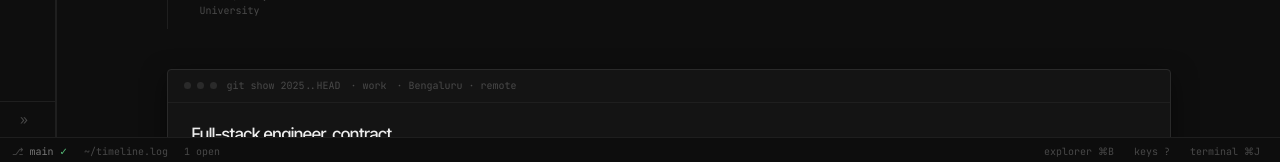
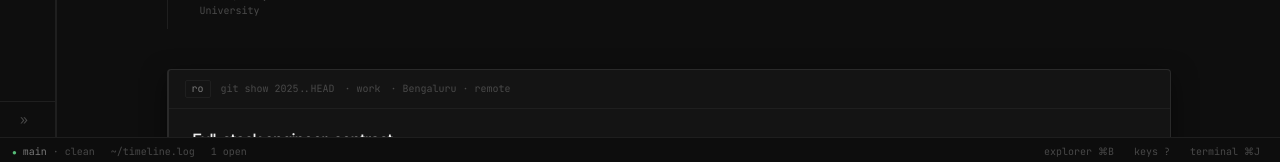
Before and after one commit to raahul4559/Portfolio, a Next.js app: page /timeline in a window 1280 px wide. Shown: the part 635-797 px from the top of the page. Built offline with nearby package versions, Linux system fonts and the light colour scheme.

Commit message:
feat: add FrameBar component for consistent rendered document headers; update ProjectDetail and Timeline components to use FrameBar

```diff
--- a/app/globals.css
+++ b/app/globals.css
@@ -245,9 +245,13 @@
     border-right: 1px solid var(--border);
   }
 
+  /* A rendered "document" surface — command palette, code frame, log entry.
+     The doubled left edge is the OS's own frame mark: thicker than a card
+     border, plain (not accent — accent stays a state signal, not trim). */
   .layer {
     background: var(--surface);
     border: 1px solid var(--border-strong);
+    border-left-width: 2px;
     box-shadow: var(--shadow-layer);
   }
 
--- a/components/modules/ProjectDetail.tsx
+++ b/components/modules/ProjectDetail.tsx
@@ -2,12 +2,12 @@ import Link from "next/link";
 
 import { ProjectCode } from "@/components/modules/ProjectCode";
 import { Document, Section } from "@/components/ui/Document";
-import { CtaButton, StatusChip } from "@/components/ui/bits";
+import { CtaButton, FrameBar, StatusChip } from "@/components/ui/bits";
 import type { Project } from "@/content/types";
 
 /**
- * A project is a file, not a card — this is the same editor-chrome frame
- * used everywhere else code appears in the OS: traffic dots, a real
+ * A project is a file, not a card — this is the same rendered-document frame
+ * used everywhere else code appears in the OS: a `read-only` mark, a real
  * filename, line numbers, syntax highlighting. `ProjectCode` prints the
  * actual `Project` object; nothing below the fold says anything the object
  * itself doesn't already say, except the two things a code string can't
@@ -41,16 +41,7 @@ export function ProjectDetail({ project }: { project: Project }) {
       </header>
 
       <div className="layer overflow-hidden rounded-sm">
-        <div className="hair-b flex items-center gap-2.5 px-4 py-2.5">
-          <span aria-hidden className="flex gap-1.5">
-            <span className="bg-line-strong size-[7px] rounded-full" />
-            <span className="bg-line-strong size-[7px] rounded-full" />
-            <span className="bg-line-strong size-[7px] rounded-full" />
-          </span>
-          <span className="text-faint font-mono text-micro">
-            {project.slug}.ts
-          </span>
-        </div>
+        <FrameBar filename={`${project.slug}.ts`} />
         <div className="overflow-x-auto px-5 py-4">
           <ProjectCode project={project} />
         </div>
--- a/components/modules/Timeline.tsx
+++ b/components/modules/Timeline.tsx
@@ -3,7 +3,7 @@
 import { useState } from "react";
 
 import { Document, DocumentHead } from "@/components/ui/Document";
-import { ChipRow } from "@/components/ui/bits";
+import { ChipRow, FrameBar } from "@/components/ui/bits";
 import { timeline } from "@/content";
 import type { TimelineEntry, TimelineKind } from "@/content/types";
 
@@ -85,16 +85,10 @@ function TimelineDetail({ entry }: { entry: TimelineEntry }) {
 
   return (
     <div key={entry.id} className="layer anim-fade overflow-hidden rounded-sm">
-      <div className="hair-b flex flex-wrap items-center gap-x-2.5 gap-y-1 px-4 py-2.5">
-        <span aria-hidden className="flex gap-1.5">
-          <span className="bg-line-strong size-[7px] rounded-full" />
-          <span className="bg-line-strong size-[7px] rounded-full" />
-          <span className="bg-line-strong size-[7px] rounded-full" />
-        </span>
-        <span className="text-faint font-mono text-micro">
-          git show {entry.from}
-          {present ? "..HEAD" : `..${entry.to}`}
-        </span>
+      <FrameBar
+        filename={`git show ${entry.from}${present ? "..HEAD" : `..${entry.to}`}`}
+        meta={
+          <>
             <span className="text-faint font-mono text-micro">
               · {KIND_LABEL[entry.kind]}
             </span>
@@ -103,7 +97,9 @@ function TimelineDetail({ entry }: { entry: TimelineEntry }) {
                 · {entry.location}
               </span>
             )}
-      </div>
+          </>
+        }
+      />
 
       <div className="px-5 py-5 sm:px-6">
         <h2 className="text-h3 text-text font-medium tracking-tight">
--- a/components/os/Explorer.tsx
+++ b/components/os/Explorer.tsx
@@ -1,6 +1,6 @@
 "use client";
 
-import { ChevronRight, X } from "lucide-react";
+import { X } from "lucide-react";
 import { useRouter } from "next/navigation";
 import { useEffect, useRef } from "react";
 
@@ -158,14 +158,14 @@ function ExplorerTree({
               />
             )}
             {isDir ? (
-              <ChevronRight
+              <span
                 aria-hidden
-                size={13}
-                strokeWidth={2}
-                className={`text-faint shrink-0 transition-transform duration-150 ${
+                className={`text-faint block w-[13px] shrink-0 text-center font-mono text-[10px] leading-none transition-transform duration-150 ${
                   isExpanded ? "rotate-90" : ""
                 }`}
-              />
+              >
+                ▸
+              </span>
             ) : (
               <span aria-hidden className="w-[13px] shrink-0" />
             )}
--- a/components/os/ModuleRail.tsx
+++ b/components/os/ModuleRail.tsx
@@ -1,6 +1,5 @@
 "use client";
 
-import { Folder, Terminal } from "lucide-react";
 import Link from "next/link";
 
 import { modules } from "@/content";
@@ -120,7 +119,9 @@ export function MobileBar({ activeRoute }: { activeRoute: string }) {
           aria-hidden
           className={`h-0.5 w-5 ${explorerOpen ? "bg-accent" : "bg-transparent"}`}
         />
-        <Folder aria-hidden size={16} strokeWidth={1.75} />
+        <span aria-hidden className="label leading-none">
+          FS
+        </span>
       </button>
       <button
         type="button"
@@ -135,7 +136,9 @@ export function MobileBar({ activeRoute }: { activeRoute: string }) {
           aria-hidden
           className={`h-0.5 w-5 ${terminalOpen ? "bg-accent" : "bg-transparent"}`}
         />
-        <Terminal aria-hidden size={16} strokeWidth={1.75} />
+        <span aria-hidden className="label leading-none">
+          SH
+        </span>
       </button>
     </nav>
   );
--- a/components/os/StatusBar.tsx
+++ b/components/os/StatusBar.tsx
@@ -24,12 +24,12 @@ export function StatusBar({ activeRoute }: { activeRoute: string }) {
       className="hair-t hidden h-[var(--h-statusbar)] shrink-0 items-center gap-4 px-3 font-mono text-micro select-none md:flex"
     >
       <span className="text-muted flex items-center gap-1.5">
-        <span className="text-faint" aria-hidden>
-          ⎇
+        <span className="text-ok text-[8px] leading-none" aria-hidden>
+          ●
         </span>
-        main
-        <span className="text-ok" aria-label="clean working tree">
-          ✓
+        <span>main</span>
+        <span className="text-faint" aria-label="clean working tree">
+          · clean
         </span>
       </span>
 
--- a/components/ui/bits.tsx
+++ b/components/ui/bits.tsx
@@ -174,6 +174,29 @@ export function CtaButton({
   );
 }
 
+/**
+ * Frame header for a rendered document (`ProjectCode`, a `git show` card).
+ * Real editors mark generated/derived views read-only rather than dressing
+ * the frame in decorative window controls — that's the fact this states.
+ * One shared header keeps every "this is a rendered file" surface in the OS
+ * speaking the same voice instead of hand-rolling window chrome per usage.
+ */
+export function FrameBar({
+  filename,
+  meta,
+}: {
+  filename: string;
+  meta?: ReactNode;
+}) {
+  return (
+    <div className="hair-b flex flex-wrap items-center gap-x-2.5 gap-y-1.5 px-4 py-2.5">
+      <Chip>ro</Chip>
+      <span className="text-faint font-mono text-micro">{filename}</span>
+      {meta}
+    </div>
+  );
+}
+
 /** Numbered index used down the left edge of lists. */
 export function Ordinal({ n }: { n: number }) {
   return (
```
Lines whose indentation alone changed are shown as unchanged.
